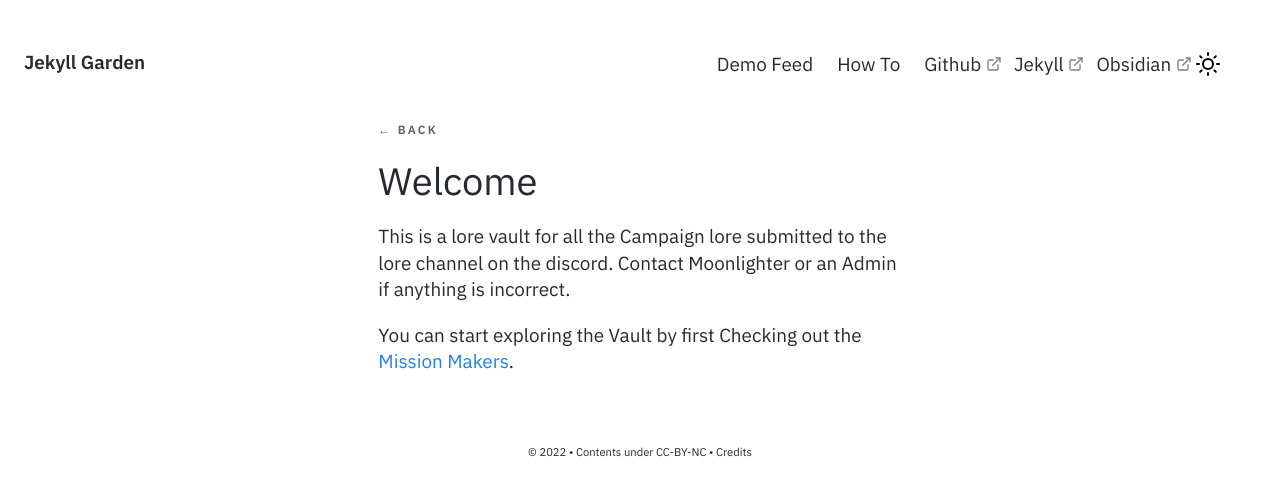
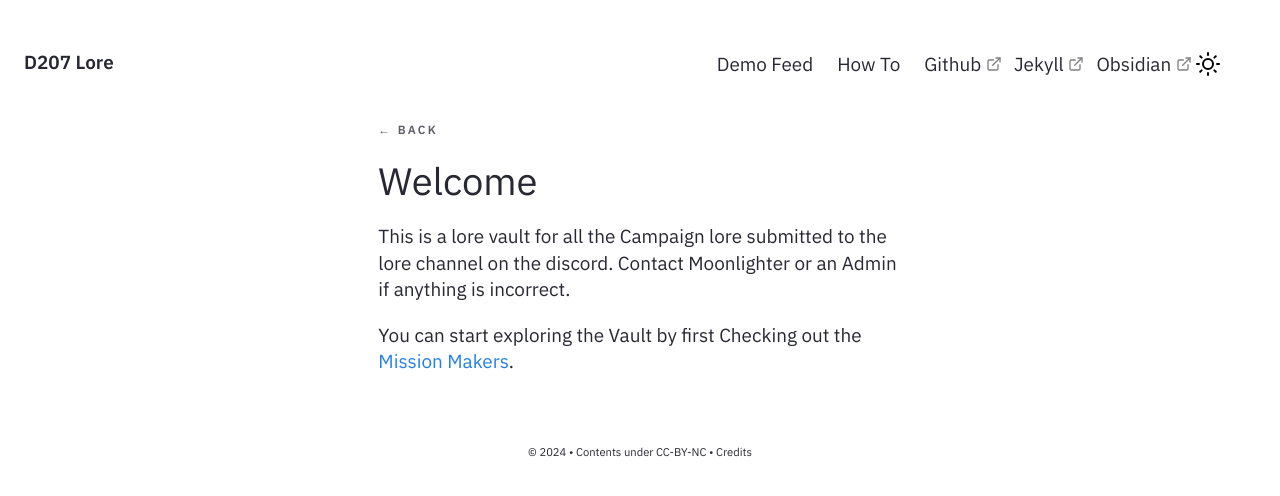
Before and after one commit to MoonlightingDev/Detachment207-Wiki, a Jekyll site: the page built from _notes/Welcome.md, in a window 1280 px wide. Shown: the top 496 px of the page. Built offline with Jekyll 4.4.1, drawn with Linux system fonts in a browser that asks for light colours.

Commit message:
Update _config.yml

```diff
--- a/_config.yml
+++ b/_config.yml
@@ -27,10 +27,10 @@ baseurl: ""
 
 # Website Header, Description, Footer year and text.
 # If you are deleting this, make sure you remove it from HTML files too
-heading: Jekyll Garden # Change this
-content: Obsidian ready Jekyll Theme
+heading: D207 Lore # Change this
+content: Lore wiki for Detachment 207
 copyright:
-  year: © 2022
+  year: © 2024
   msg: Contents under CC-BY-NC
 
 # Set title and content for private & broken link tooltop
@@ -52,7 +52,7 @@ preferences:
 # To enable a homepage, change the value to true and add content to _includes/Homepage.html
 # If enable : false, notes feed will be as homepage.
   homepage:
-    enabled: false ##If you need a homepage, change this to true and edit _includes/Homepage.html
+    enabled: true ##If you need a homepage, change this to true and edit _includes/Homepage.html
 
 encoding: utf-8
 
```
